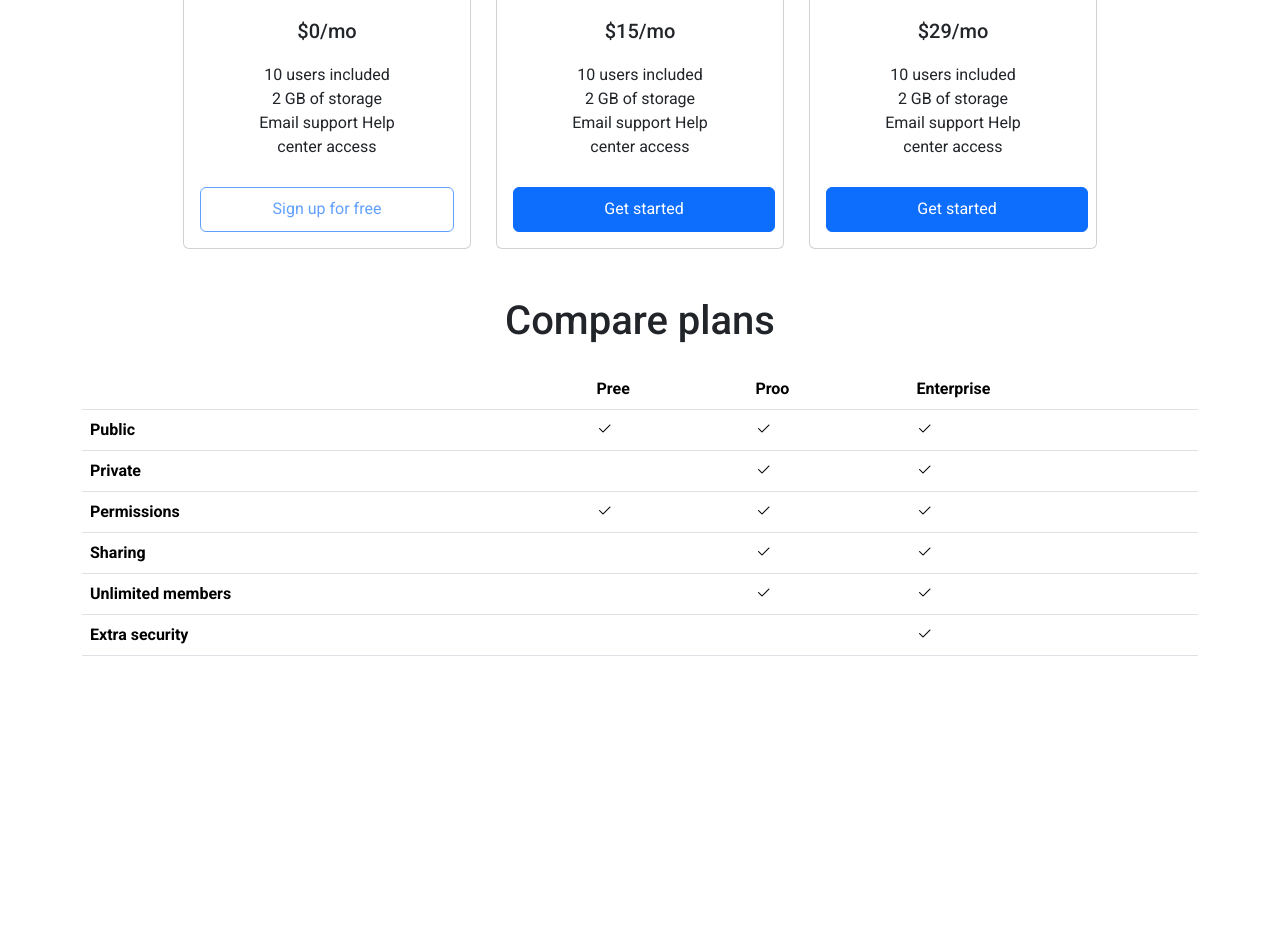
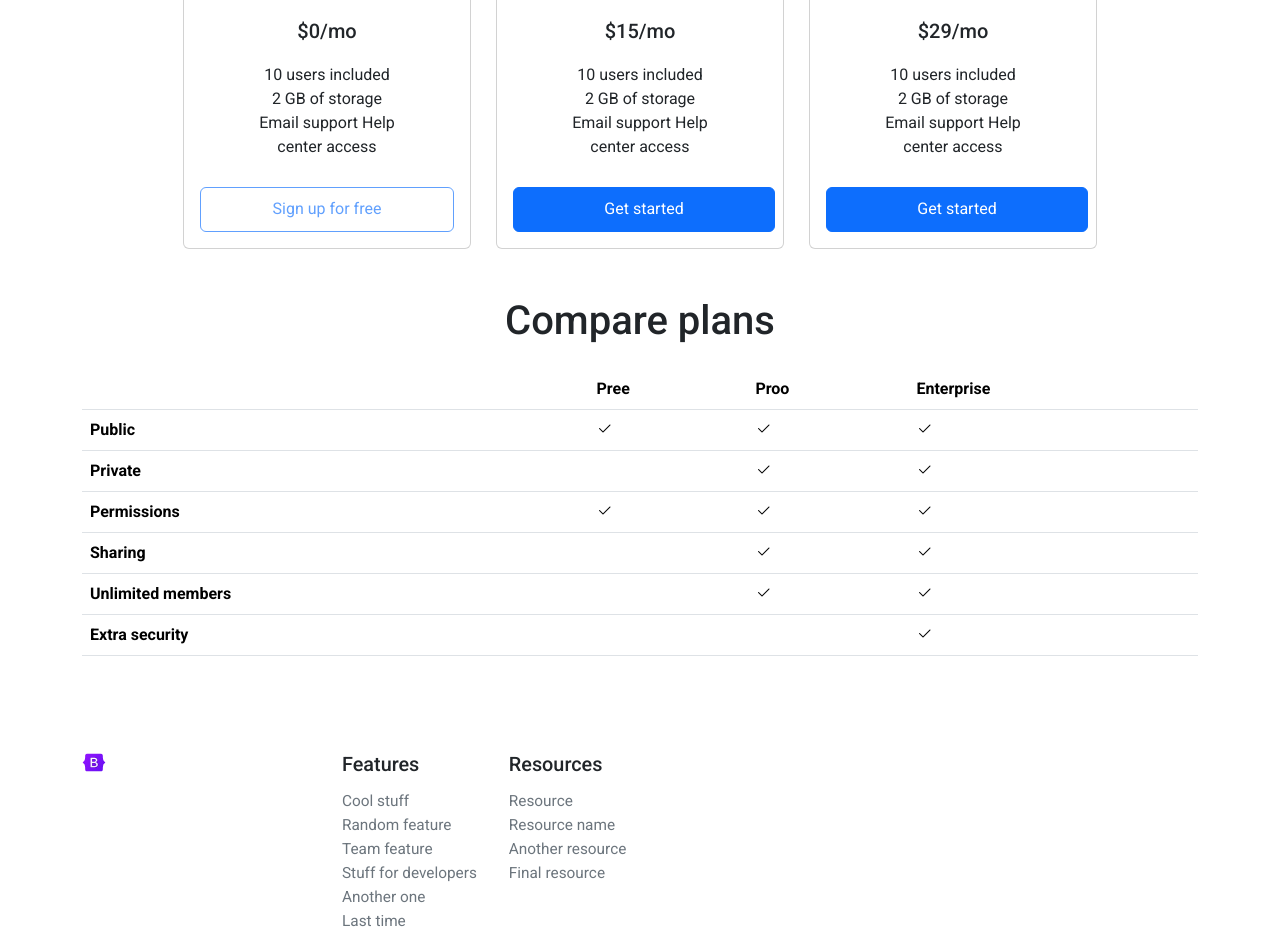
Before and after one commit to numanjnv/Pricing, a plain HTML site: page index.html in a window 1280 px wide. Shown: the part 414-1363 px from the top of the page. Before the commit the page ends 1086 px from the top, so only its background shows below. Drawn offline with nearby package versions, Linux system fonts and the light colour scheme.

Commit message:
add footer

```diff
--- a/index.html
+++ b/index.html
@@ -14,6 +14,14 @@
 
         body {
             font-family: Roboto;
+        }
+
+        .footer-item {
+            color: #6C757D;
+            font-size: 15.375px;
+            font-style: normal;
+            font-weight: 400;
+            line-height: 24px;
         }
     </style>
 
@@ -74,7 +82,8 @@
                         2 GB of storage
                         Email support
                         Help center access</p>
-                    <button style="margin-top: 28px; height: 45px;" type="button" class="btn btn-outline-primary w-100" disabled>Sign up for
+                    <button style="margin-top: 28px; height: 45px;" type="button" class="btn btn-outline-primary w-100"
+                        disabled>Sign up for
                         free</button>
                 </div>
             </div>
@@ -88,11 +97,13 @@
                         2 GB of storage
                         Email support
                         Help center access</p>
-                        <button style="margin-top: 28px; width: 261.98px; height: 45px;" type="button" class="btn btn-primary">Get started</button>
+                    <button style="margin-top: 28px; width: 261.98px; height: 45px;" type="button"
+                        class="btn btn-primary">Get started</button>
                 </div>
             </div>
             <div class="card text-center" style="width: 18rem; margin-top: 48px;">
-                <div style="font-size: 24px; text-align: center; background: #0D6EFD; color: white;" class="alert alert-secondary" role="alert">
+                <div style="font-size: 24px; text-align: center; background: #0D6EFD; color: white;"
+                    class="alert alert-secondary" role="alert">
                     Enterprise
                 </div>
                 <div class="card-body">
@@ -101,7 +112,8 @@
                         2 GB of storage
                         Email support
                         Help center access</p>
-                        <button style="margin-top: 28px; width: 261.98px; height: 45px;" type="button" class="btn btn-primary">Get started</button>
+                    <button style="margin-top: 28px; width: 261.98px; height: 45px;" type="button"
+                        class="btn btn-primary">Get started</button>
                 </div>
             </div>
         </div>
@@ -158,7 +170,58 @@
             </table>
         </section>
 
+        <section class="footer">
+            <div style="margin-top:97px; margin-right: 204px;" class="footer-box d-flex">
+                <img src="./img/bootstrap-logo.svg.svg" width="24px" height="19px" alt="">
 
+                <ul style="list-style: none; margin-left: 204px;" class="footer-list1">
+                    <li style="margin-bottom: 12px; color: #212529;
+                    font-size: 19.844px;
+                    font-weight: 500;
+                    line-height: 24px;" class="footer-item-1">
+                        Features
+                    </li>
+                    <li class="footer-item">
+                        Cool stuff
+                    </li>
+                    <li class="footer-item">
+                        Random feature
+                    </li>
+                    <li class="footer-item">
+                        Team feature
+                    </li>
+                    <li class="footer-item">
+                        Stuff for developers
+                    </li>
+                    <li class="footer-item">
+                        Another one
+                    </li>
+                    <li class="footer-item">
+                        Last time
+                    </li>
+                </ul>
+                <ul style="list-style: none; margin-left: px;" class="footer-list1">
+                    <li style="margin-bottom: 12px; color: #212529;
+                    font-size: 19.844px;
+                    font-weight: 500;
+                    line-height: 24px;" class="footer-item-1">
+                        Resources
+                    </li>
+                    <li class="footer-item">
+                        Resource
+                    </li>
+                    <li class="footer-item">
+                        Resource name
+                    </li>
+                    <li class="footer-item">
+                        Another resource
+                    </li>
+                    <li class="footer-item">
+                        Final resource
+                    </li>
+                </ul>
+            </div>
+        </section>
     </div>
 
 
```
Lines whose indentation alone changed are shown as unchanged.
